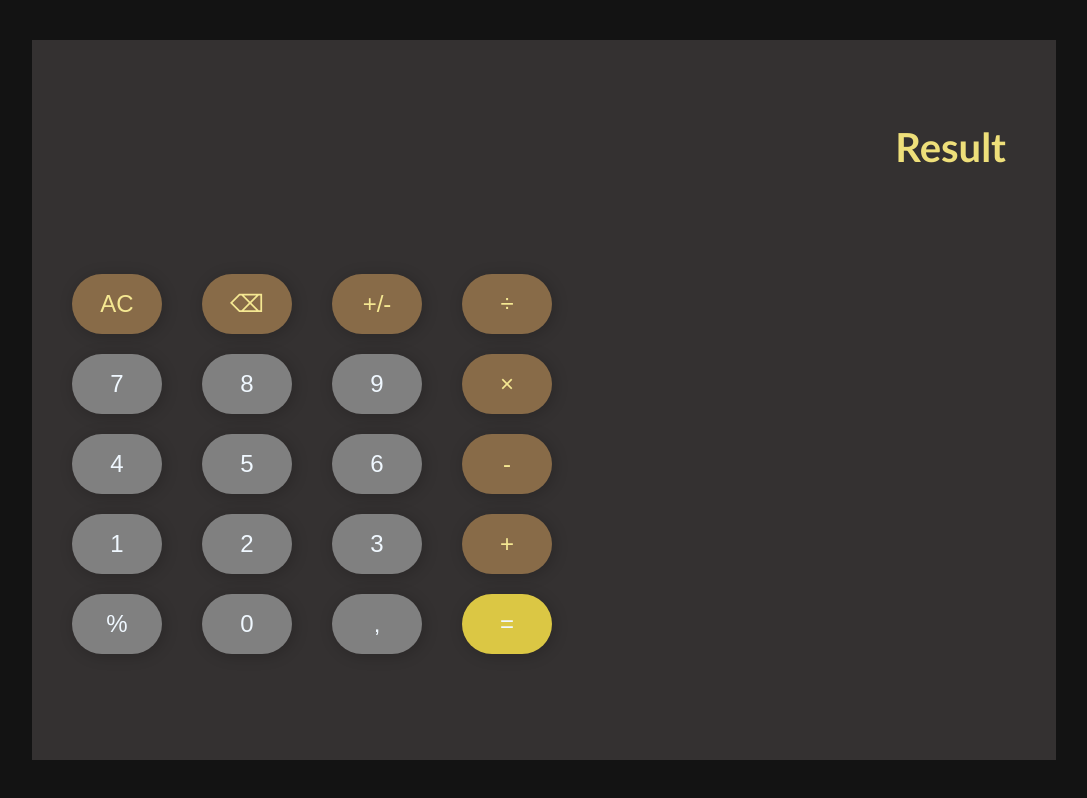
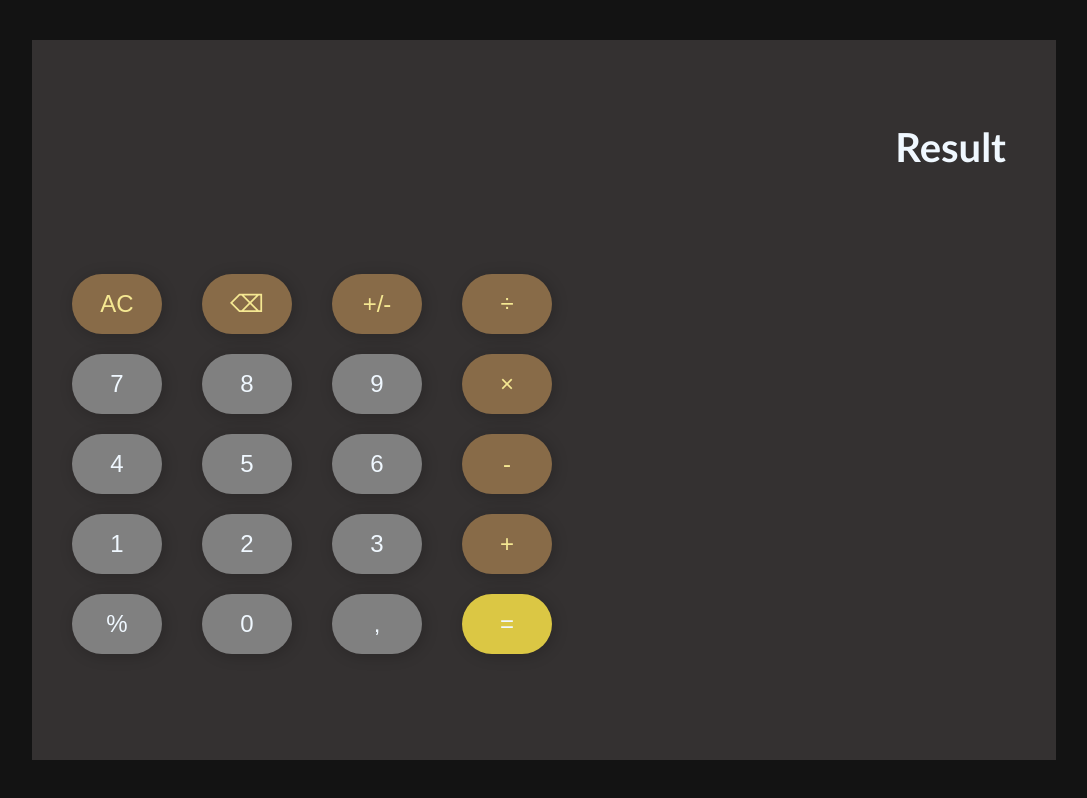
Before and after one commit to SergeVernez/calculatrice_REACT, a React (Vite) app: page / in a window 1280 px wide. Shown: the whole page, without its empty margins (96-1183 px from the left). Built offline with nearby package versions, Linux system fonts and the light colour scheme.

Commit message:
correction result

```diff
--- a/src/App.css
+++ b/src/App.css
@@ -19,7 +19,7 @@ section {
 }
 
 h1 {
-	color: #eedf7a;
+	color: aliceblue;
 	font-family: "Gill Sans", "Gill Sans MT", Calibri, "Trebuchet MS", sans-serif;
 	text-align: right;
 	font-size: 2.5rem;
```
